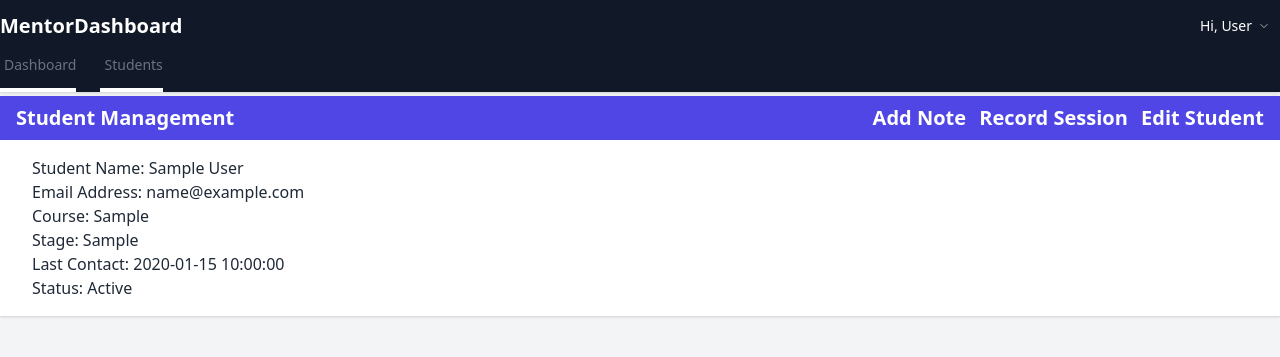
After one commit to MentorDashboard/MentorDashboard, a Flask app: page /students/1 in a window 1280 px wide. The commit adds this page. Shown: the top 357 px of the page. Run offline with Flask 2, Linux system fonts and the light colour scheme; tables that the repository leaves empty hold one stand-in row (values such as "Sample post").

Commit message:
Adds ability to view a student

```diff
--- a/src/routes/students.py
+++ b/src/routes/students.py
@@ -32,6 +32,13 @@ def new():
     return render_template('students/create.html', form=form)
 
 
+@bp.route('/students/<student_id>')
+def view(student_id):
+    student = get_student_by_id(student_id)
+
+    return render_template('students/view.html', student=student)
+
+
 @bp.route('/students/<student_id>/edit', methods=['POST', 'GET'])
 def edit(student_id):
     form = EditStudentForm()
--- a/templates/students/index.html
+++ b/templates/students/index.html
@@ -22,7 +22,7 @@
                 </thead>
                 <tbody>
                 {% for student in students %}
-                    <tr class="clickable">
+                    <tr class="clickable" onclick="window.location.href = '{{ url_for('students.view', student_id=student.id) }}'">
                         <td class="border px-4 py-2">
                             {{ student.name }}
                         </td>
--- /dev/null
+++ b/templates/students/view.html
@@ -0,0 +1,28 @@
+{% extends 'layouts/app.html' %}
+
+{% block app_content %}
+    <div x-data="modals()">
+        <div class="bg-indigo-600 p-2 shadow text-xl text-white flex justify-between">
+            <h3 class="font-bold pl-2 inline">Student Management</h3>
+            <div>
+                <button class="font-bold pr-2" @click="showNewNoteModal = true">Add Note</button>
+                <a href="#">
+                    <button class="font-bold pr-2">Record Session</button>
+                </a>
+                <a href="#">
+                    <button class="font-bold pr-2">Edit Student</button>
+                </a>
+            </div>
+        </div>
+        <section>
+            <div id='student' class="p-8 py-4 shadow bg-white">
+                Student Name: {{ student.name }} <br/>
+                Email Address: {{ student.email }}<br/>
+                Course: {{ student.course }}<br/>
+                Stage: {{ student.stage }}<br/>
+                Last Contact: {{ student.last_contact }}<br/>
+                Status: {{ 'Active' if student.active == 1 else 'InActive' }}<br/>
+            </div>
+        </section>
+    </div>
+{% endblock %}
```
Also changed, not shown: tests/students/test_view_student.py (added, +26 -0 lines).
